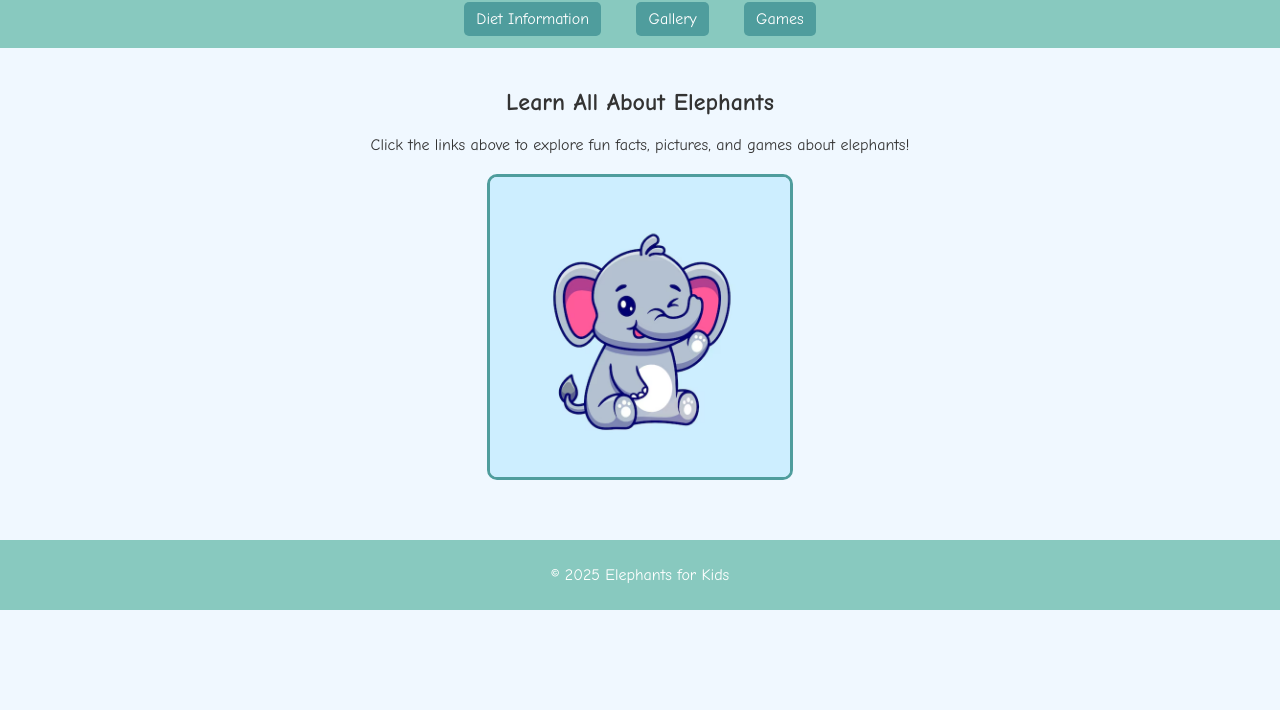
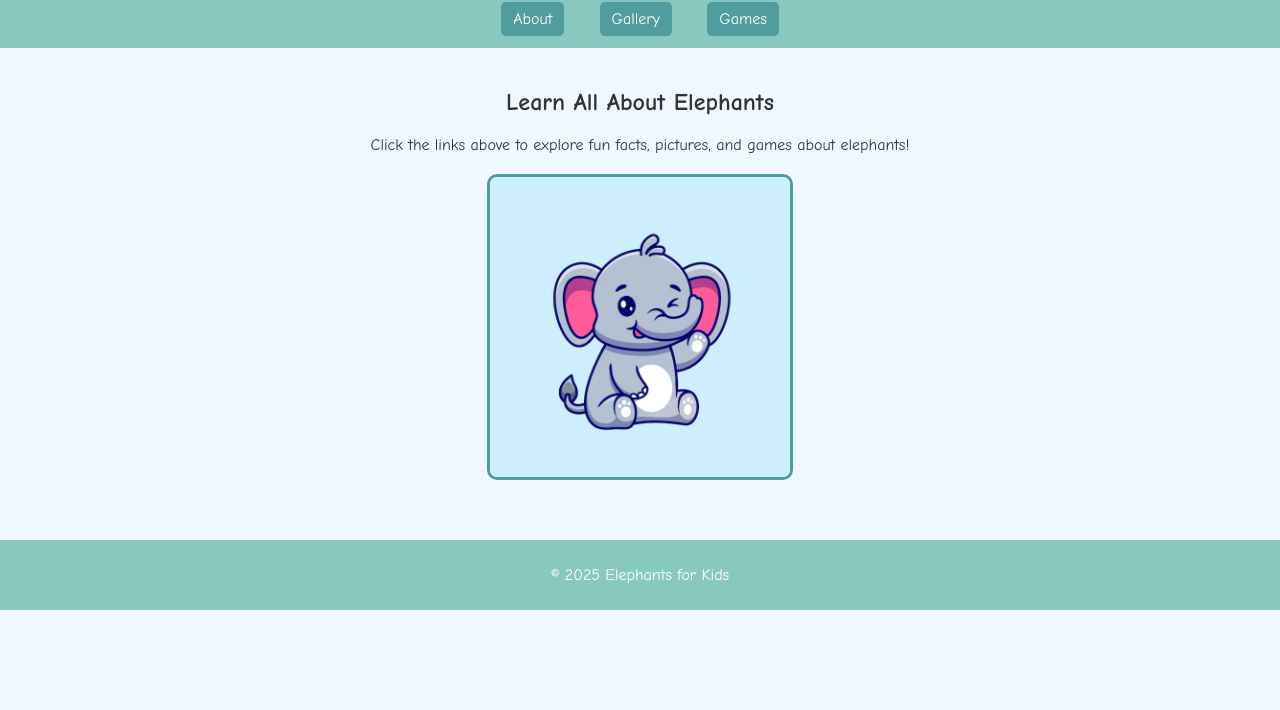
Before and after one commit to NumanKadir/elephant, a plain HTML site: page index.html in a window 1280 px wide. Shown: the part 90-800 px from the top of the page. Drawn offline with Linux system fonts and the light colour scheme.

Commit message:
Update index.html

```diff
--- a/index.html
+++ b/index.html
@@ -10,7 +10,7 @@
   <header>
     <h1>Welcome to Elephants for Kids!</h1>
     <nav>
-      <a href="about.html">Diet Information</a>
+      <a href="about.html">About</a>
       <a href="gallery.html">Gallery</a>
       <a href="games.html">Games</a>
     </nav>
```
